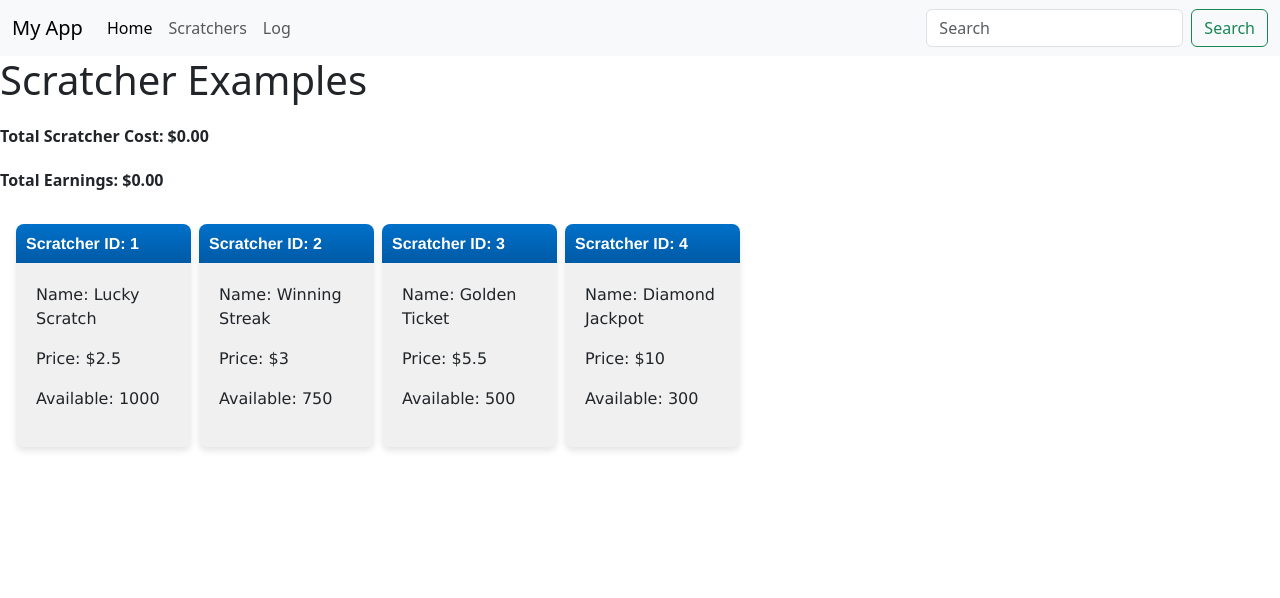
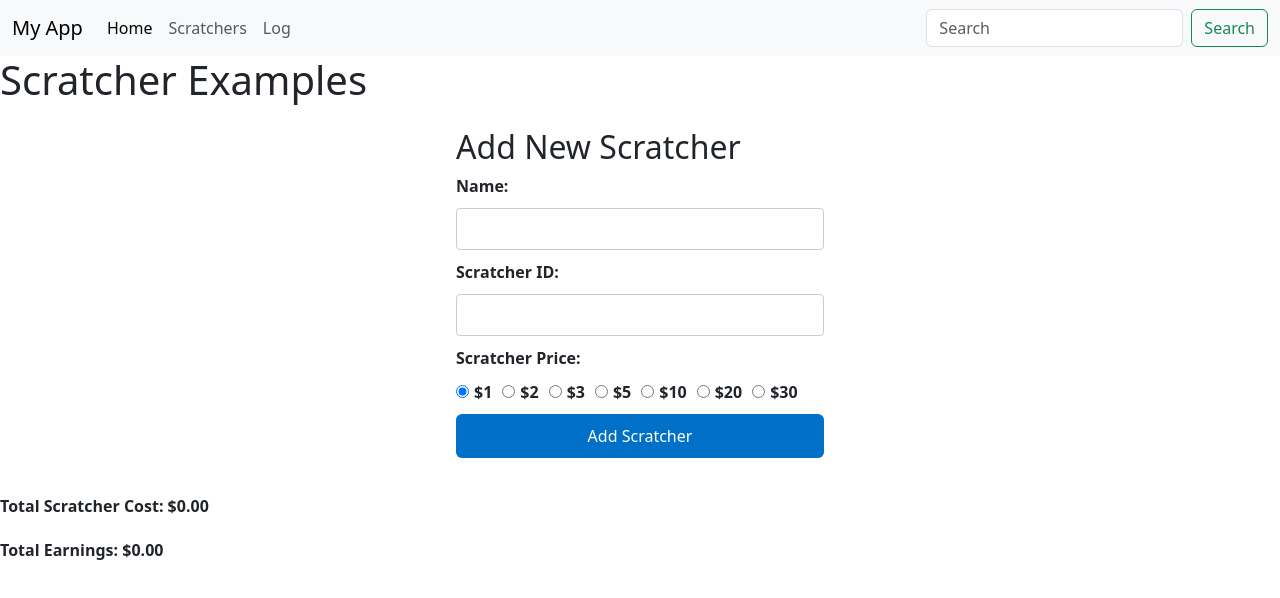
Before and after one commit to sopheak012/Inventory, a React (Vite) app in the folder frontend/: page / in a window 1280 px wide. Shown: the top 598 px of the page. Built offline with nearby package versions, Linux system fonts and the light colour scheme.

Commit message:
add ticket component

```diff
--- a/frontend/src/App.jsx
+++ b/frontend/src/App.jsx
@@ -1,12 +1,13 @@
-import React from "react";
 import NavBar from "./components/Navbar";
 import ScratcherList from "./components/ScratcherList";
+import AddScratcher from "./components/AddScratcher"; // Import the AddScratcher component
 
 function App() {
   return (
     <>
       <NavBar />
       <h1>Scratcher Examples</h1>
+      <AddScratcher /> {/* Add the AddScratcher component to your App */}
       <ScratcherList />
     </>
   );
--- /dev/null
+++ b/frontend/src/components/AddScratcher.jsx
@@ -0,0 +1,162 @@
+import React, { useState } from "react";
+import { useDispatch } from "react-redux";
+import { addScratcher } from "../features/scratcherSlice";
+import styled from "styled-components";
+
+const FormContainer = styled.div`
+  width: 100%;
+  max-width: 400px;
+  margin: 0 auto;
+  padding: 16px;
+  box-sizing: border-box;
+`;
+
+const Form = styled.form`
+  display: flex;
+  flex-direction: column;
+  gap: 10px;
+`;
+
+const Label = styled.label`
+  font-weight: bold;
+`;
+
+const Input = styled.input`
+  padding: 8px;
+  border: 1px solid #ccc;
+  border-radius: 4px;
+`;
+
+const Button = styled.button`
+  background-color: #0070c9;
+  color: white;
+  border: none;
+  padding: 10px 20px;
+  border-radius: 6px;
+  cursor: pointer;
+`;
+
+const RadioGroup = styled.div`
+  display: flex;
+  gap: 10px;
+`;
+
+const RadioLabel = styled.label`
+  font-weight: bold;
+`;
+
+const RadioInput = styled.input`
+  margin-right: 5px;
+`;
+
+const AddScratcher = () => {
+  const [name, setName] = useState("");
+  const [scratchPrice, setScratchPrice] = useState(1); // Default to $1
+  const [scratcherID, setScratcherID] = useState(""); // Input for scratcherID
+  const dispatch = useDispatch();
+
+  const handleSubmit = (e) => {
+    e.preventDefault();
+    dispatch(addScratcher({ scratcherID, name, price: scratchPrice }));
+    setName("");
+    setScratcherID("");
+  };
+
+  return (
+    <FormContainer>
+      <h2>Add New Scratcher</h2>
+      <Form onSubmit={handleSubmit}>
+        <Label htmlFor="name">Name:</Label>
+        <Input
+          type="text"
+          id="name"
+          value={name}
+          onChange={(e) => setName(e.target.value)}
+        />
+        <Label htmlFor="scratcherID">Scratcher ID:</Label>
+        <Input
+          type="number"
+          id="scratcherID"
+          value={scratcherID}
+          onChange={(e) => setScratcherID(e.target.value)}
+        />
+        <Label>Scratcher Price:</Label>
+        <RadioGroup>
+          <RadioLabel>
+            <RadioInput
+              type="radio"
+              name="price"
+              value="1"
+              checked={scratchPrice === 1}
+              onChange={() => setScratchPrice(1)}
+            />
+            $1
+          </RadioLabel>
+          <RadioLabel>
+            <RadioInput
+              type="radio"
+              name="price"
+              value="2"
+              checked={scratchPrice === 2}
+              onChange={() => setScratchPrice(2)}
+            />
+            $2
+          </RadioLabel>
+          <RadioLabel>
+            <RadioInput
+              type="radio"
+              name="price"
+              value="3"
+              checked={scratchPrice === 3}
+              onChange={() => setScratchPrice(3)}
+            />
+            $3
+          </RadioLabel>
+          <RadioLabel>
+            <RadioInput
+              type="radio"
+              name="price"
+              value="5"
+              checked={scratchPrice === 5}
+              onChange={() => setScratchPrice(5)}
+            />
+            $5
+          </RadioLabel>
+          <RadioLabel>
+            <RadioInput
+              type="radio"
+              name="price"
+              value="10"
+              checked={scratchPrice === 10}
+              onChange={() => setScratchPrice(10)}
+            />
+            $10
+          </RadioLabel>
+          <RadioLabel>
+            <RadioInput
+              type="radio"
+              name="price"
+              value="20"
+              checked={scratchPrice === 20}
+              onChange={() => setScratchPrice(20)}
+            />
+            $20
+          </RadioLabel>
+          <RadioLabel>
+            <RadioInput
+              type="radio"
+              name="price"
+              value="30"
+              checked={scratchPrice === 30}
+              onChange={() => setScratchPrice(30)}
+            />
+            $30
+          </RadioLabel>
+        </RadioGroup>
+        <Button type="submit">Add Scratcher</Button>
+      </Form>
+    </FormContainer>
+  );
+};
+
+export default AddScratcher;
--- a/frontend/src/components/ScratcherList.jsx
+++ b/frontend/src/components/ScratcherList.jsx
@@ -1,4 +1,3 @@
-import React from "react";
 import { useSelector, useDispatch } from "react-redux";
 import { removeScratcher, buyScratcher } from "../features/scratcherSlice";
 import styled from "styled-components";
@@ -102,7 +101,9 @@ const ScratcherList = () => {
         {scratchers.map((scratcher) => (
           <Card
             key={scratcher.scratcherID}
-            onClick={() => handleBuyScratcher(scratcher.scratcherID)}
+            onClick={() => {
+              handleBuyScratcher(scratcher.scratcherID);
+            }}
           >
             <TopBar>
               <Heading>Scratcher ID: {scratcher.scratcherID}</Heading>
--- a/frontend/src/features/scratcherSlice.js
+++ b/frontend/src/features/scratcherSlice.js
@@ -1,34 +1,19 @@
 import { createSlice } from "@reduxjs/toolkit";
 
 const initialScratcherState = {
-  scratcher: [
-    {
-      scratcherID: 1,
-      name: "Lucky Scratch",
-      price: 2.5,
-      scratcherAmount: 1000,
-    },
-    {
-      scratcherID: 2,
-      name: "Winning Streak",
-      price: 3.0,
-      scratcherAmount: 750,
-    },
-    {
-      scratcherID: 3,
-      name: "Golden Ticket",
-      price: 5.5,
-      scratcherAmount: 500,
-    },
-    {
-      scratcherID: 4,
-      name: "Diamond Jackpot",
-      price: 10.0,
-      scratcherAmount: 300,
-    },
-  ],
+  scratcher: [],
   totalEarning: 0,
   totalScratcherCost: 0,
+};
+
+const scratcherInventory = {
+  1: 250,
+  2: 100,
+  3: 100,
+  5: 80,
+  10: 50,
+  20: 30,
+  30: 20,
 };
 
 const scratcherSlice = createSlice({
@@ -36,39 +21,44 @@ const scratcherSlice = createSlice({
   initialState: initialScratcherState,
   reducers: {
     addScratcher: (state, action) => {
-      const { scratcherID, price, scratcherAmount } = action.payload;
-      state.scratcher.push(action.payload);
+      const { scratcherID, name, price } = action.payload;
 
-      // Update totalScratcherCost and totalEarning
+      // Determine the scratcherAmount based on the price
+      const scratcherAmount = scratcherInventory[price] || 0;
+
+      state.scratcher.push({
+        scratcherID,
+        name,
+        price,
+        scratcherAmount,
+      });
+
+      // Update only totalScratcherCost when adding a scratcher
       state.totalScratcherCost += price * scratcherAmount;
-      state.totalEarning += price * scratcherAmount;
     },
-
     removeScratcher: (state, action) => {
       const scratcherIDToRemove = action.payload;
-      state.scratcher = state.scratcher.filter(
-        (scratcher) => scratcher.scratcherID !== scratcherIDToRemove
-      );
-
-      // Update totalEarning when removing a scratcher
       const removedScratcher = state.scratcher.find(
         (s) => s.scratcherID === scratcherIDToRemove
       );
       if (removedScratcher) {
+        state.scratcher = state.scratcher.filter(
+          (scratcher) => scratcher.scratcherID !== scratcherIDToRemove
+        );
         state.totalEarning -= removedScratcher.price;
+        state.totalScratcherCost -= removedScratcher.price;
       }
     },
-
     buyScratcher: (state, action) => {
       const scratcherIDToScratch = action.payload;
       const scratchedScratcher = state.scratcher.find(
         (s) => s.scratcherID === scratcherIDToScratch
       );
-
       if (scratchedScratcher) {
         if (scratchedScratcher.scratcherAmount > 0) {
           scratchedScratcher.scratcherAmount -= 1;
           state.totalEarning += scratchedScratcher.price;
+          state.totalScratcherCost -= scratchedScratcher.price;
         }
       }
     },
```
